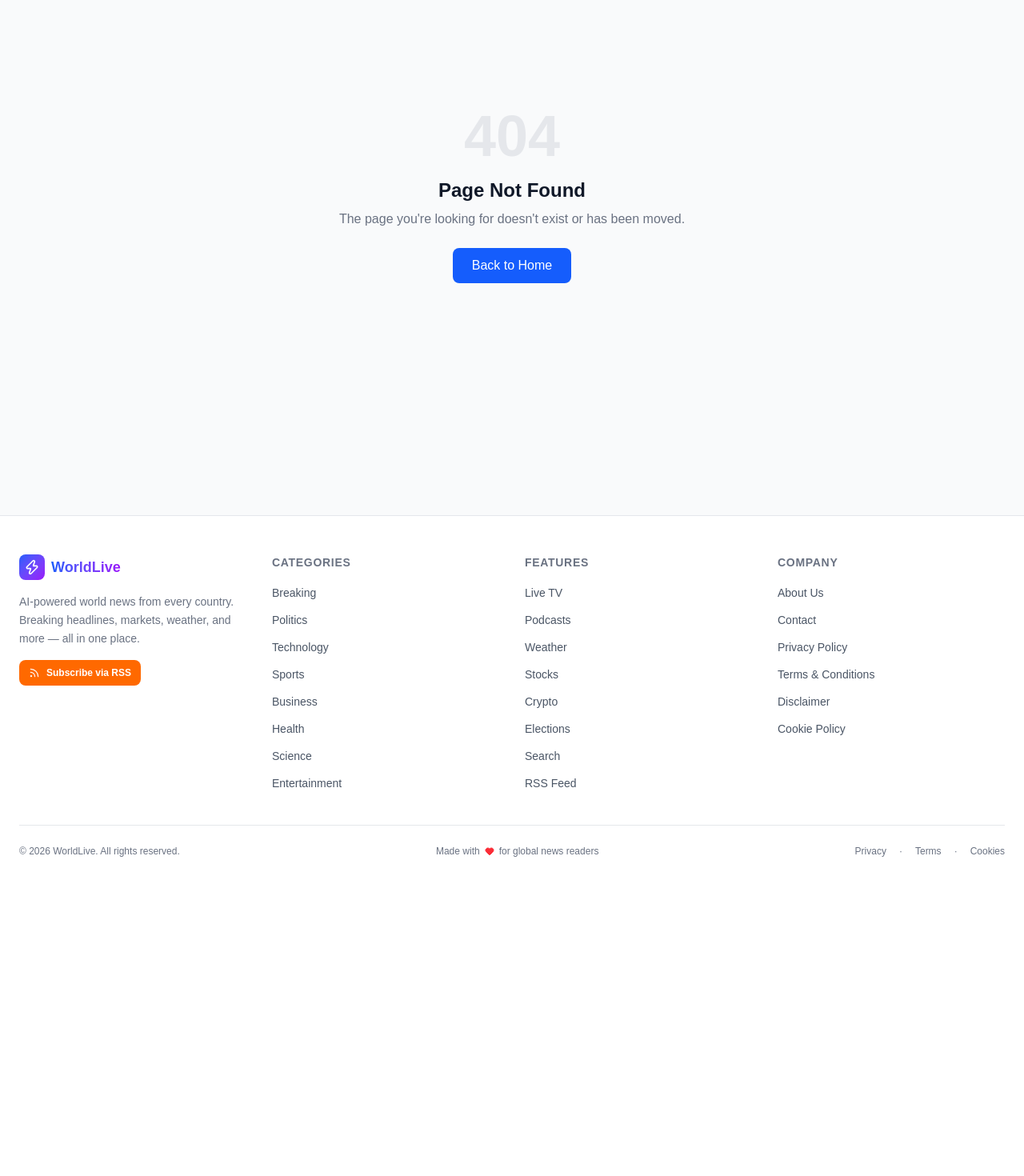
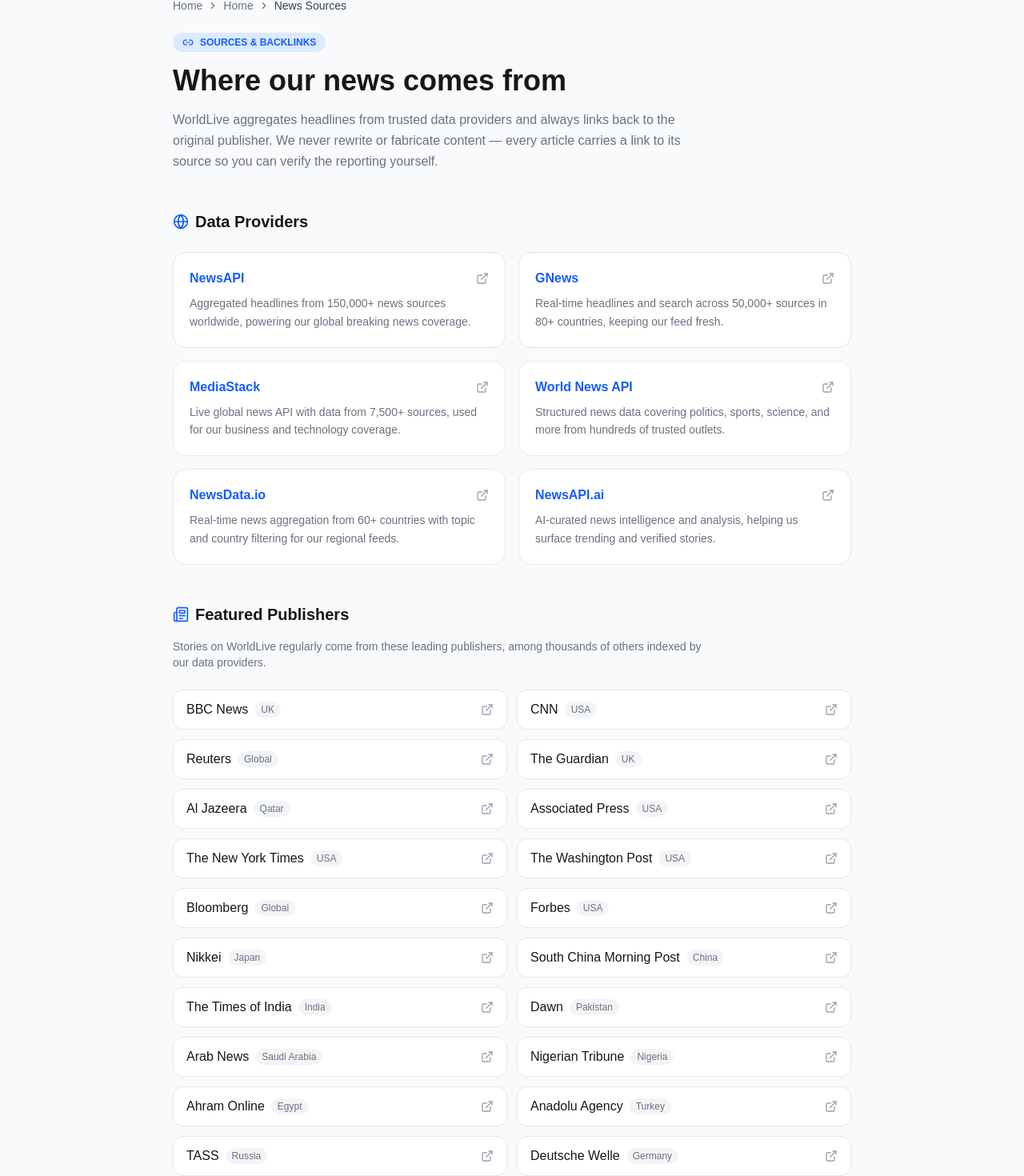
Before and after one commit to xneshaniy/news-app, a Next.js app: page /sources in a window 1280 px wide. Before the commit this address had no page. Shown: the part 156-1626 px from the top of the page at 80% size. Before the commit the page ends 1276 px from the top, so only its background shows below. Built offline with nearby package versions, Linux system fonts and the light colour scheme; no server answers.

Commit message:
Add sources/backlinks page, expand sitemap with legal pages

```diff
--- a/src/app/sitemap.ts
+++ b/src/app/sitemap.ts
@@ -8,14 +8,15 @@
     "sports", "entertainment", "health", "science",
   ];
 
-  const countries = [
-    "us", "gb", "in", "pk", "ca", "au", "de", "fr",
-    "jp", "cn", "br", "za", "ae", "sa", "ng", "eg",
-    "tr", "ru", "it", "es",
-  ];
-
   const staticPages = [
     { url: baseUrl, lastModified: new Date(), changeFrequency: "always" as const, priority: 1.0 },
+    { url: `${baseUrl}/about`, lastModified: new Date(), changeFrequency: "monthly" as const, priority: 0.5 },
+    { url: `${baseUrl}/contact`, lastModified: new Date(), changeFrequency: "monthly" as const, priority: 0.5 },
+    { url: `${baseUrl}/sources`, lastModified: new Date(), changeFrequency: "weekly" as const, priority: 0.6 },
+    { url: `${baseUrl}/privacy`, lastModified: new Date(), changeFrequency: "yearly" as const, priority: 0.3 },
+    { url: `${baseUrl}/terms`, lastModified: new Date(), changeFrequency: "yearly" as const, priority: 0.3 },
+    { url: `${baseUrl}/disclaimer`, lastModified: new Date(), changeFrequency: "yearly" as const, priority: 0.3 },
+    { url: `${baseUrl}/cookies`, lastModified: new Date(), changeFrequency: "yearly" as const, priority: 0.3 },
     { url: `${baseUrl}/favorites`, lastModified: new Date(), changeFrequency: "weekly" as const, priority: 0.6 },
     { url: `${baseUrl}/bookmarks`, lastModified: new Date(), changeFrequency: "weekly" as const, priority: 0.6 },
     { url: `${baseUrl}/live-tv`, lastModified: new Date(), changeFrequency: "daily" as const, priority: 0.8 },
--- /dev/null
+++ b/src/app/sources/page.tsx
@@ -0,0 +1,195 @@
+import type { Metadata } from "next";
+import Header from "@/components/Header";
+import BreakingNewsBanner from "@/components/BreakingNewsBanner";
+import Breadcrumbs from "@/components/Breadcrumbs";
+import { ExternalLink, Newspaper, Link2, Globe, ShieldCheck } from "lucide-react";
+
+const SITE_URL = process.env.NEXT_PUBLIC_SITE_URL || "https://worldlive.dpdns.org";
+
+export const metadata: Metadata = {
+  title: "News Sources & Backlinks | WorldLive",
+  description:
+    "Discover where WorldLive gathers its news. We aggregate headlines from trusted data providers and link back to leading news publishers around the world for full transparency.",
+  alternates: { canonical: "/sources" },
+  openGraph: {
+    title: "News Sources & Backlinks | WorldLive",
+    description:
+      "Discover where WorldLive gathers its news from trusted data providers and leading publishers worldwide.",
+    url: `${SITE_URL}/sources`,
+    type: "website",
+    images: [{ url: "/og-image.png", width: 1200, height: 630 }],
+  },
+  twitter: {
+    card: "summary_large_image",
+    title: "News Sources & Backlinks | WorldLive",
+    description:
+      "Discover where WorldLive gathers its news from trusted data providers and leading publishers worldwide.",
+  },
+};
+
+const dataProviders = [
+  {
+    name: "NewsAPI",
+    url: "https://newsapi.org",
+    description:
+      "Aggregated headlines from 150,000+ news sources worldwide, powering our global breaking news coverage.",
+  },
+  {
+    name: "GNews",
+    url: "https://gnews.io",
+    description:
+      "Real-time headlines and search across 50,000+ sources in 80+ countries, keeping our feed fresh.",
+  },
+  {
+    name: "MediaStack",
+    url: "https://mediastack.com",
+    description:
+      "Live global news API with data from 7,500+ sources, used for our business and technology coverage.",
+  },
+  {
+    name: "World News API",
+    url: "https://worldnewsapi.com",
+    description:
+      "Structured news data covering politics, sports, science, and more from hundreds of trusted outlets.",
+  },
+  {
+    name: "NewsData.io",
+    url: "https://newsdata.io",
+    description:
+      "Real-time news aggregation from 60+ countries with topic and country filtering for our regional feeds.",
+  },
+  {
+    name: "NewsAPI.ai",
+    url: "https://newsapi.ai",
+    description:
+      "AI-curated news intelligence and analysis, helping us surface trending and verified stories.",
+  },
+];
+
+const globalPublishers = [
+  { name: "BBC News", url: "https://www.bbc.com/news", country: "UK" },
+  { name: "CNN", url: "https://www.cnn.com", country: "USA" },
+  { name: "Reuters", url: "https://www.reuters.com", country: "Global" },
+  { name: "The Guardian", url: "https://www.theguardian.com", country: "UK" },
+  { name: "Al Jazeera", url: "https://www.aljazeera.com", country: "Qatar" },
+  { name: "Associated Press", url: "https://apnews.com", country: "USA" },
+  { name: "The New York Times", url: "https://www.nytimes.com", country: "USA" },
+  { name: "The Washington Post", url: "https://www.washingtonpost.com", country: "USA" },
+  { name: "Bloomberg", url: "https://www.bloomberg.com", country: "Global" },
+  { name: "Forbes", url: "https://www.forbes.com", country: "USA" },
+  { name: "Nikkei", url: "https://asia.nikkei.com", country: "Japan" },
+  { name: "South China Morning Post", url: "https://www.scmp.com", country: "China" },
+  { name: "The Times of India", url: "https://timesofindia.indiatimes.com", country: "India" },
+  { name: "Dawn", url: "https://www.dawn.com", country: "Pakistan" },
+  { name: "Arab News", url: "https://www.arabnews.com", country: "Saudi Arabia" },
+  { name: "Nigerian Tribune", url: "https://tribuneonlineng.com", country: "Nigeria" },
+  { name: "Ahram Online", url: "https://english.ahram.org.eg", country: "Egypt" },
+  { name: "Anadolu Agency", url: "https://www.aa.com.tr/en", country: "Turkey" },
+  { name: "TASS", url: "https://tass.com", country: "Russia" },
+  { name: "Deutsche Welle", url: "https://www.dw.com", country: "Germany" },
+];
+
+export default function SourcesPage() {
+  return (
+    <div className="min-h-screen bg-gray-50 dark:bg-gray-950">
+      <BreakingNewsBanner />
+      <Header />
+      <main className="max-w-4xl mx-auto px-4 sm:px-6 py-12">
+        <Breadcrumbs items={[{ name: "Home", href: "/" }, { name: "News Sources" }]} />
+        <div className="mb-12">
+          <div className="inline-flex items-center gap-2 px-3 py-1 bg-blue-100 dark:bg-blue-900/30 text-blue-600 dark:text-blue-400 rounded-full text-xs font-semibold mb-4">
+            <Link2 className="w-3.5 h-3.5" />
+            SOURCES & BACKLINKS
+          </div>
+          <h1 className="text-3xl sm:text-4xl font-bold mb-4">
+            Where our news comes from
+          </h1>
+          <p className="text-gray-500 dark:text-gray-400 max-w-2xl leading-relaxed">
+            WorldLive aggregates headlines from trusted data providers and always
+            links back to the original publisher. We never rewrite or fabricate
+            content — every article carries a link to its source so you can
+            verify the reporting yourself.
+          </p>
+        </div>
+
+        <section className="mb-12">
+          <h2 className="flex items-center gap-2 text-xl font-bold mb-6">
+            <Globe className="w-5 h-5 text-blue-600" />
+            Data Providers
+          </h2>
+          <div className="grid grid-cols-1 sm:grid-cols-2 gap-4">
+            {dataProviders.map((provider) => (
+              <a
+                key={provider.name}
+                href={provider.url}
+                target="_blank"
+                rel="noopener noreferrer nofollow"
+                className="group bg-white dark:bg-gray-800/50 rounded-2xl border border-gray-200 dark:border-gray-700/50 p-5 hover:shadow-lg dark:hover:shadow-gray-900/50 hover:border-blue-400 dark:hover:border-blue-600 transition-all"
+              >
+                <div className="flex items-center justify-between mb-2">
+                  <h3 className="font-bold text-blue-600 dark:text-blue-400 group-hover:underline">
+                    {provider.name}
+                  </h3>
+                  <ExternalLink className="w-4 h-4 text-gray-400 group-hover:text-blue-600" />
+                </div>
+                <p className="text-sm text-gray-500 dark:text-gray-400 leading-relaxed">
+                  {provider.description}
+                </p>
+              </a>
+            ))}
+          </div>
+        </section>
+
+        <section className="mb-12">
+          <h2 className="flex items-center gap-2 text-xl font-bold mb-4">
+            <Newspaper className="w-5 h-5 text-blue-600" />
+            Featured Publishers
+          </h2>
+          <p className="text-sm text-gray-500 dark:text-gray-400 mb-6 max-w-2xl">
+            Stories on WorldLive regularly come from these leading publishers,
+            among thousands of others indexed by our data providers.
+          </p>
+          <div className="grid grid-cols-1 sm:grid-cols-2 gap-3">
+            {globalPublishers.map((publisher) => (
+              <a
+                key={publisher.name}
+                href={publisher.url}
+                target="_blank"
+                rel="noopener noreferrer nofollow"
+                className="group flex items-center justify-between bg-white dark:bg-gray-800/50 rounded-xl border border-gray-200 dark:border-gray-700/50 px-4 py-3 hover:border-blue-400 dark:hover:border-blue-600 transition-all"
+              >
+                <div className="flex items-center gap-2">
+                  <span className="font-medium group-hover:text-blue-600 dark:group-hover:text-blue-400">
+                    {publisher.name}
+                  </span>
+                  <span className="text-xs px-2 py-0.5 bg-gray-100 dark:bg-gray-700 rounded-full text-gray-500 dark:text-gray-400">
+                    {publisher.country}
+                  </span>
+                </div>
+                <ExternalLink className="w-4 h-4 text-gray-400 group-hover:text-blue-600" />
+              </a>
+            ))}
+          </div>
+        </section>
+
+        <div className="bg-white dark:bg-gray-800/50 rounded-2xl border border-gray-200 dark:border-gray-700/50 p-6">
+          <h2 className="flex items-center gap-2 text-lg font-bold mb-3">
+            <ShieldCheck className="w-5 h-5 text-green-500" />
+            Our commitment to transparency
+          </h2>
+          <p className="text-sm text-gray-500 dark:text-gray-400 leading-relaxed">
+            Every article on WorldLive includes a &quot;Read Full Story&quot;
+            link to its original publisher, using <code>rel=&quot;nofollow&quot;</code>{" "}
+            outbound links. We believe honest attribution strengthens trust and
+            rewards quality journalism. If you are a publisher and would like to
+            be added or removed from this page, please{" "}
+            <a href="/contact" className="text-blue-600 dark:text-blue-400 hover:underline">
+              contact us
+            </a>
+            .
+          </p>
+        </div>
+      </main>
+    </div>
+  );
+}
--- a/src/components/Footer.tsx
+++ b/src/components/Footer.tsx
@@ -26,6 +26,7 @@
 const footerCompany = [
   { name: "About Us", href: "/about" },
   { name: "Contact", href: "/contact" },
+  { name: "News Sources", href: "/sources" },
   { name: "Privacy Policy", href: "/privacy" },
   { name: "Terms & Conditions", href: "/terms" },
   { name: "Disclaimer", href: "/disclaimer" },
```
